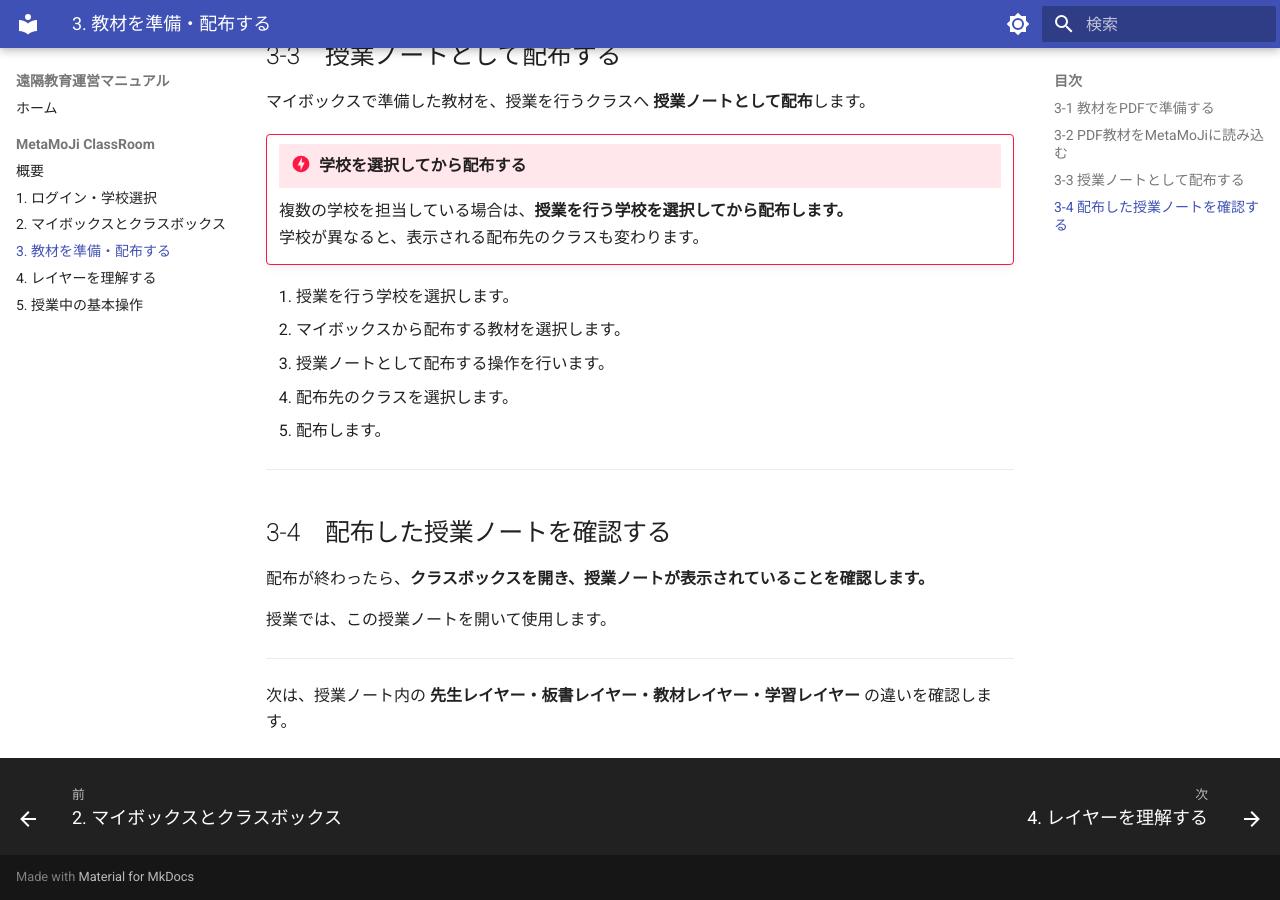
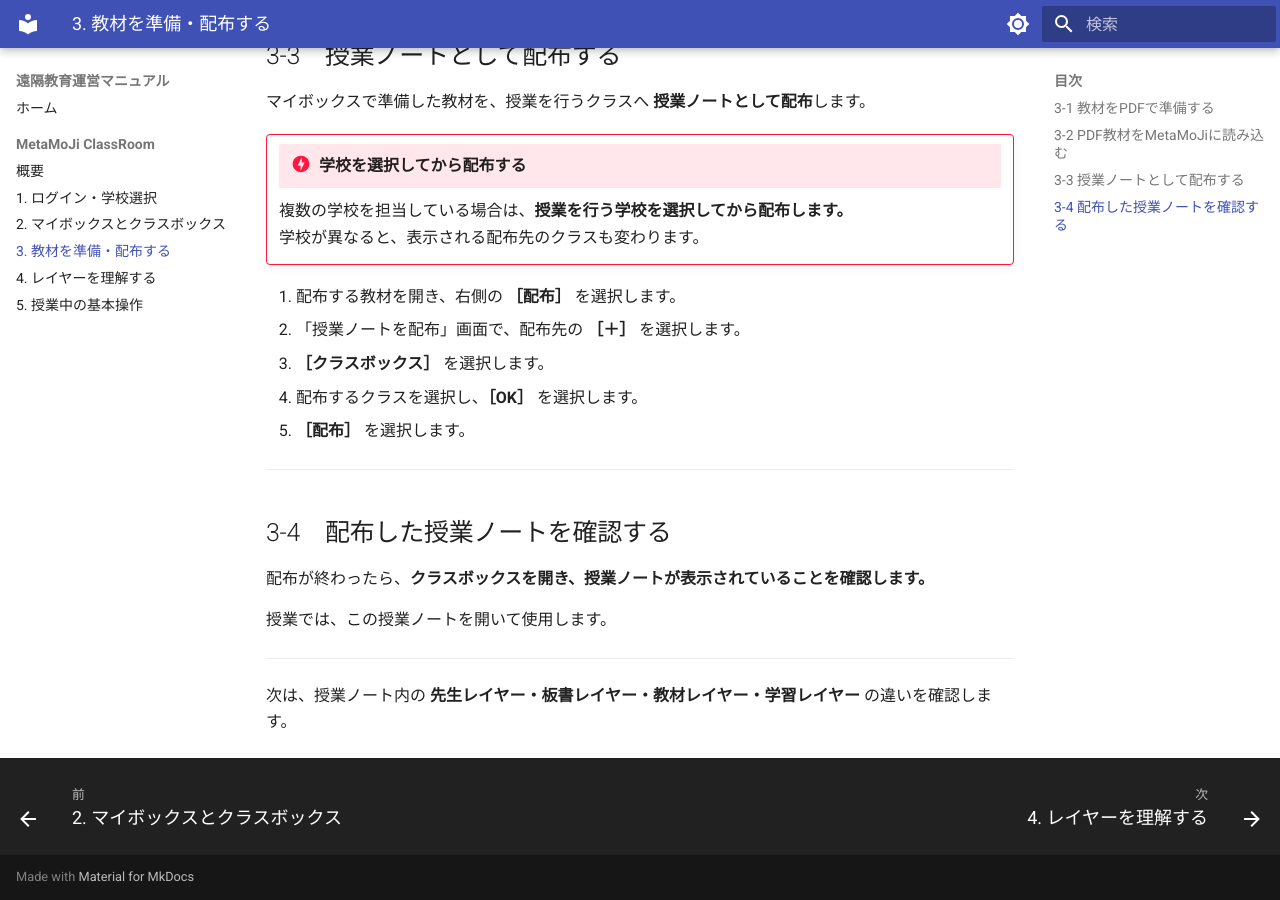
Before and after one commit to a-recs/remote-manual, an MkDocs documentation site: the page built from docs/metamoji/03-material.md, in a window 1280 px wide and 900 px high, scrolled down 1030 px. Built offline with MkDocs 1.6.1 and Material for MkDocs 9.7.7, drawn with Linux system fonts in a browser that asks for light colours.

Commit message:
Refine lesson note distribution steps to match MetaMoJi UI

```diff
--- a/docs/metamoji/03-material.md
+++ b/docs/metamoji/03-material.md
@@ -41,13 +41,13 @@ PDFにする前に、ページの順番や向き、文字・図の表示に問
     複数の学校を担当している場合は、**授業を行う学校を選択してから配布します。**
     学校が異なると、表示される配布先のクラスも変わります。
 
-1. 授業を行う学校を選択します。
-2. マイボックスから配布する教材を選択します。
-3. 授業ノートとして配布する操作を行います。
-4. 配布先のクラスを選択します。
-5. 配布します。
+1. 配布する教材を開き、右側の **［配布］** を選択します。
+2. 「授業ノートを配布」画面で、配布先の **［＋］** を選択します。
+3. **［クラスボックス］** を選択します。
+4. 配布するクラスを選択し、**［OK］** を選択します。
+5. **［配布］** を選択します。
 
-<!-- 画像掲載予定：授業ノートとして配布する操作、配布先クラスの選択、配布確定画面 -->
+<!-- 画像掲載予定：［配布］、配布先［＋］、［クラスボックス］、配布するクラスの選択 -->
 
 ---
 
```
